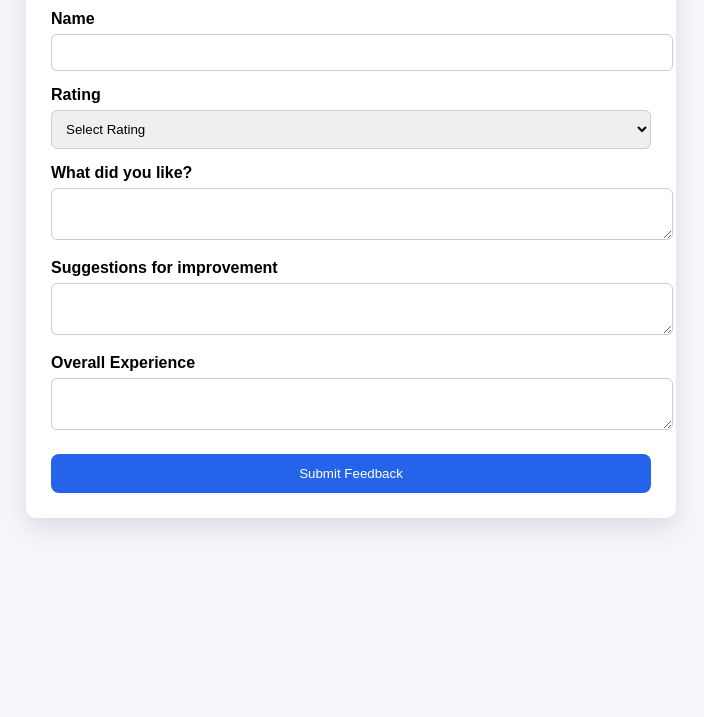
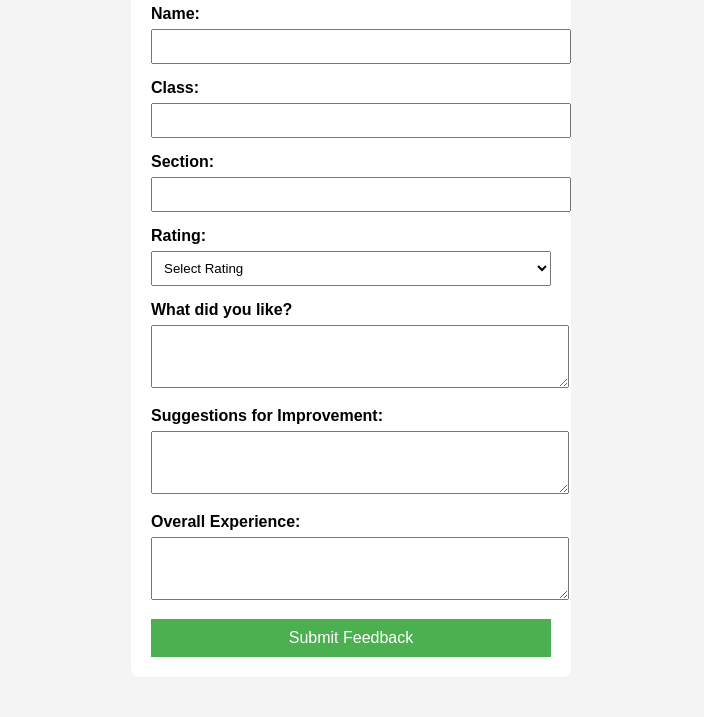
Before and after one commit to JVHSS/JVHSS2026, a plain HTML site: page index.html in a window 1280 px wide. Shown: the part 123-840 px from the top of the page, without its empty margins (289-993 px from the left). Before the commit the page ends 800 px from the top, so only its background shows below. Drawn offline with Linux system fonts and the light colour scheme.

Commit message:
Add files via upload

```diff
--- a/index.html
+++ b/index.html
@@ -2,81 +2,86 @@
 <html lang="en">
 <head>
 <meta charset="UTF-8">
-<meta name="viewport" content="width=device-width, initial-scale=1.0">
-<title>Exhibition Feedback</title>
+<title>Exhibition Feedback Form</title>
 
 <style>
 body {
     font-family: Arial, sans-serif;
-  background: #f4f6fb;
+    background-color: #f4f4f4;
 }
 
 .container {
-  max-width: 600px;
+    width: 400px;
     margin: 40px auto;
-  background: white;
-  padding: 25px;
-  border-radius: 10px;
-  box-shadow: 0 10px 25px rgba(0,0,0,0.1);
+    background: #ffffff;
+    padding: 20px;
+    border-radius: 8px;
 }
 
 h2 {
     text-align: center;
-  color: #2563eb;
 }
 
 label {
     font-weight: bold;
-  display: block;
-  margin-top: 15px;
 }
 
-input, textarea, select {
+input, select, textarea {
     width: 100%;
-  padding: 10px;
-  margin-top: 6px;
-  border-radius: 6px;
-  border: 1px solid #ccc;
+    padding: 8px;
+    margin: 6px 0 15px 0;
 }
 
 button {
     width: 100%;
-  margin-top: 20px;
-  padding: 12px;
-  background: #2563eb;
+    padding: 10px;
+    background-color: #4CAF50;
     color: white;
     border: none;
-  border-radius: 8px;
+    font-size: 16px;
     cursor: pointer;
 }
 
 button:hover {
-  background: #1e4fd6;
+    background-color: #45a049;
 }
 
-.success {
+#thankYouBox {
+    display: none;
     text-align: center;
-  color: green;
-  margin-top: 15px;
-  display: none;
+    padding: 30px;
+}
+
+#thankYouBox h2 {
+    color: #16a34a;
 }
 </style>
 </head>
 
 <body>
 
-<div class="container">
+<div class="container" id="formBox">
     <h2>Exhibition Feedback Form</h2>
 
-<form id="feedbackForm"
-action="https://script.google.com/macros/s/AKfycby2XxpENbNf5FoyrOMGIq7kIhjLwzggL-cl7l-PskQELBPZOFpWHRszxbj4mWAEx-4D/exec"
+    <!-- hidden iframe to stop page reload -->
+    <iframe name="hiddenFrame" style="display:none;"></iframe>
+
+    <form
+      action="https://script.google.com/macros/s/AKfycbyHrzS8bCTA9mLM48BWcZPed5PejzcOYpW0UfzmAYC-d1a8z94-9v6eI9qinch0mG1UBA/exec"
       method="POST"
-onsubmit="showSuccess()">
+      target="hiddenFrame"
+      onsubmit="showThankYou()">
 
-<label>Name</label>
+        <label>Name:</label>
         <input type="text" name="name" required>
 
-<label>Rating</label>
+        <label>Class:</label>
+        <input type="text" name="studentClass" required>
+
+        <label>Section:</label>
+        <input type="text" name="section" required>
+
+        <label>Rating:</label>
         <select name="rating" required>
             <option value="">Select Rating</option>
             <option>⭐ Excellent</option>
@@ -86,26 +91,30 @@ onsubmit="showSuccess()">
         </select>
 
         <label>What did you like?</label>
-<textarea name="like"></textarea>
+        <textarea name="like" rows="3"></textarea>
 
-<label>Suggestions for improvement</label>
-<textarea name="suggestion"></textarea>
+        <label>Suggestions for Improvement:</label>
+        <textarea name="improvement" rows="3"></textarea>
 
-<label>Overall Experience</label>
-<textarea name="experience"></textarea>
+        <label>Overall Experience:</label>
+        <textarea name="experience" rows="3"></textarea>
 
         <button type="submit">Submit Feedback</button>
     </form>
-
-<div class="success" id="successMsg">
-✅ Thank you for your valuable feedback!
 </div>
 
+<!-- THANK YOU MESSAGE -->
+<div class="container" id="thankYouBox">
+    <h2>✅ Thanks for your feedback!</h2>
+    <p>Your response has been recorded successfully.</p>
 </div>
 
 <script>
-function showSuccess() {
-  document.getElementById("successMsg").style.display = "block";
+function showThankYou() {
+    setTimeout(() => {
+        document.getElementById("formBox").style.display = "none";
+        document.getElementById("thankYouBox").style.display = "block";
+    }, 500);
 }
 </script>
 
```
Lines whose indentation alone changed are shown as unchanged.
